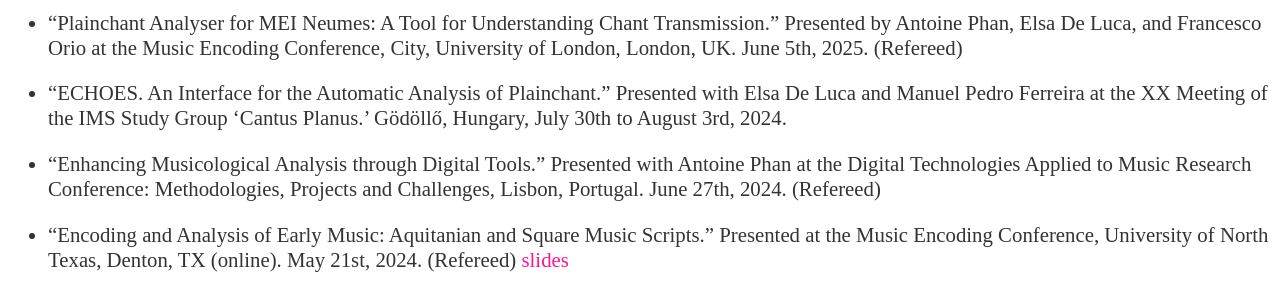
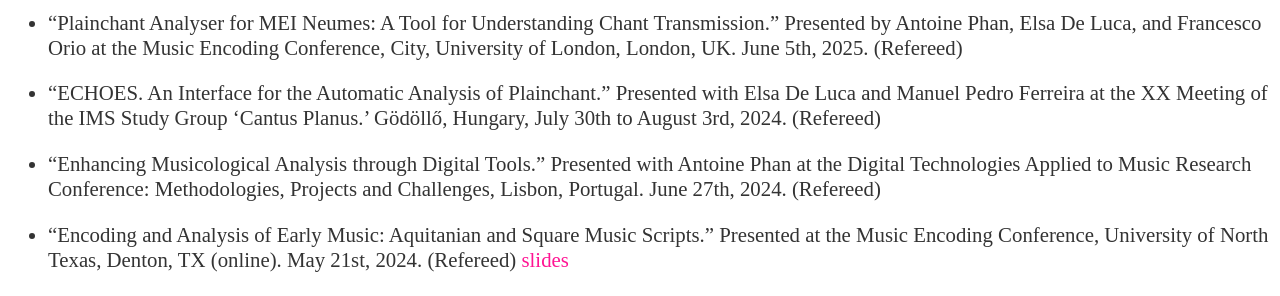
Before and after one commit to martha-thomae/martha-thomae.github.io, a Jekyll site: the page built from projects/index.md, in a window 1280 px wide and 900 px high, scrolled down 5541 px. Shown: the part 179-475 px from the top of the window. Built offline with Jekyll 4.4.1, drawn with Linux system fonts in a browser that asks for light colours.

Commit message:
Add 'refereed'

```diff
--- a/_data/talksNeumes.yml
+++ b/_data/talksNeumes.yml
@@ -1,6 +1,6 @@
 - name: '“Plainchant Analyser for MEI Neumes: A Tool for Understanding Chant Transmission.” Presented by Antoine Phan, Elsa De Luca, and Francesco Orio at the Music Encoding Conference, City, University of London, London, UK. June 5th, 2025. (Refereed)'
   link: /
-- name: '“ECHOES. An Interface for the Automatic Analysis of Plainchant.” Presented with Elsa De Luca and Manuel Pedro Ferreira at the XX Meeting of the IMS Study Group ‘Cantus Planus.’ Gödöllő, Hungary, July 30th to August 3rd, 2024.'
+- name: '“ECHOES. An Interface for the Automatic Analysis of Plainchant.” Presented with Elsa De Luca and Manuel Pedro Ferreira at the XX Meeting of the IMS Study Group ‘Cantus Planus.’ Gödöllő, Hungary, July 30th to August 3rd, 2024. (Refereed)'
   link: /
 - name: '"Enhancing Musicological Analysis through Digital Tools." Presented with Antoine Phan at the Digital Technologies Applied to Music Research Conference: Methodologies, Projects and Challenges, Lisbon, Portugal. June 27th, 2024. (Refereed)'
   link: /
```
